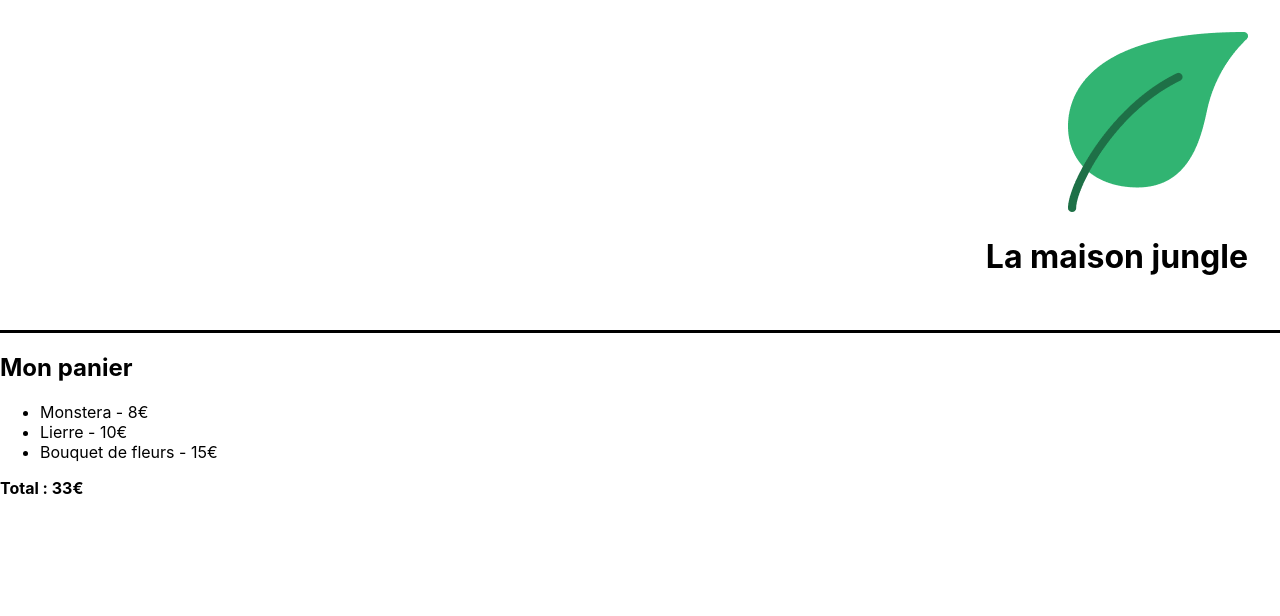
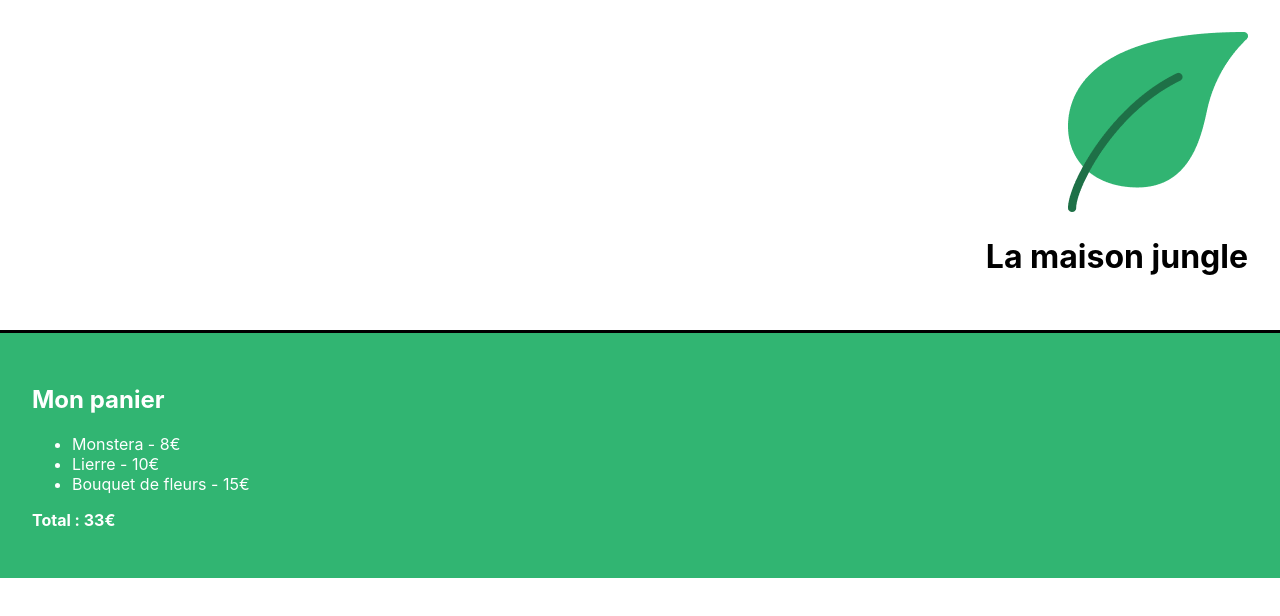
Before and after one commit to matteorlt/la-maison-jungle, a React (Create React App) app: page / in a window 1280 px wide. Shown: the top 616 px of the page. Built offline with nearby package versions, Linux system fonts and the light colour scheme.

Commit message:
feat: add import for Cart.js

```diff
--- a/src/components/Cart.js
+++ b/src/components/Cart.js
@@ -1,3 +1,5 @@
+import '../styles/Cart.css'
+
 function Cart() {
   const plantes = [
     { nom: "Monstera", prix: 8 },
@@ -6,7 +8,7 @@ function Cart() {
   ];
   const total = plantes.reduce((acc, plante) => acc + plante.prix, 0);
   return (
-    <div>
+    <div className='lmj-cart'>
       <h2>Mon panier</h2>
       <ul>
         {plantes.map((plante, index) => (
--- /dev/null
+++ b/src/styles/Cart.css
@@ -0,0 +1,5 @@
+.lmj-cart{
+    color: white;
+    padding: 32px;
+    background-color: #31b572;
+}
```
Also changed, not shown: 1 other file (tests, documents, lock files or other folders).
